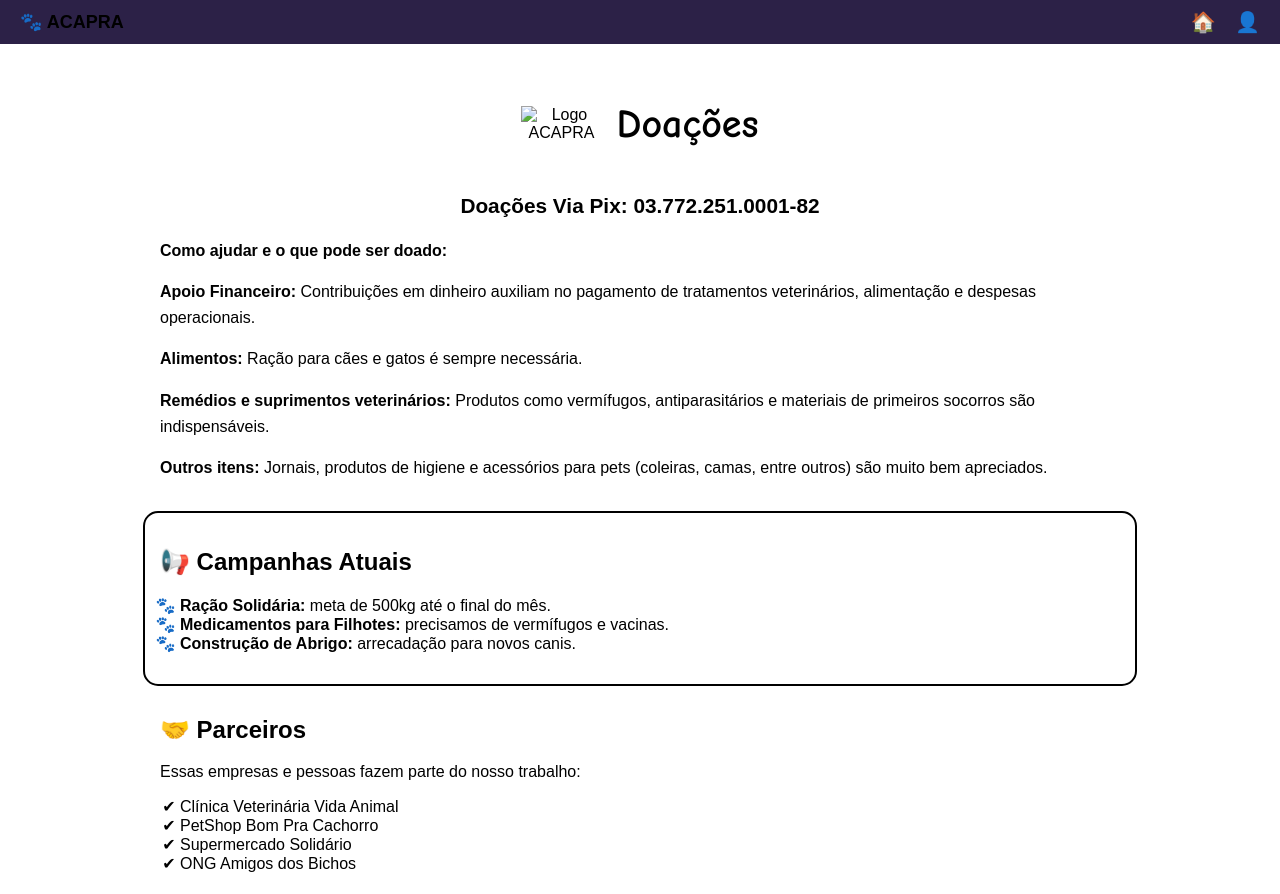
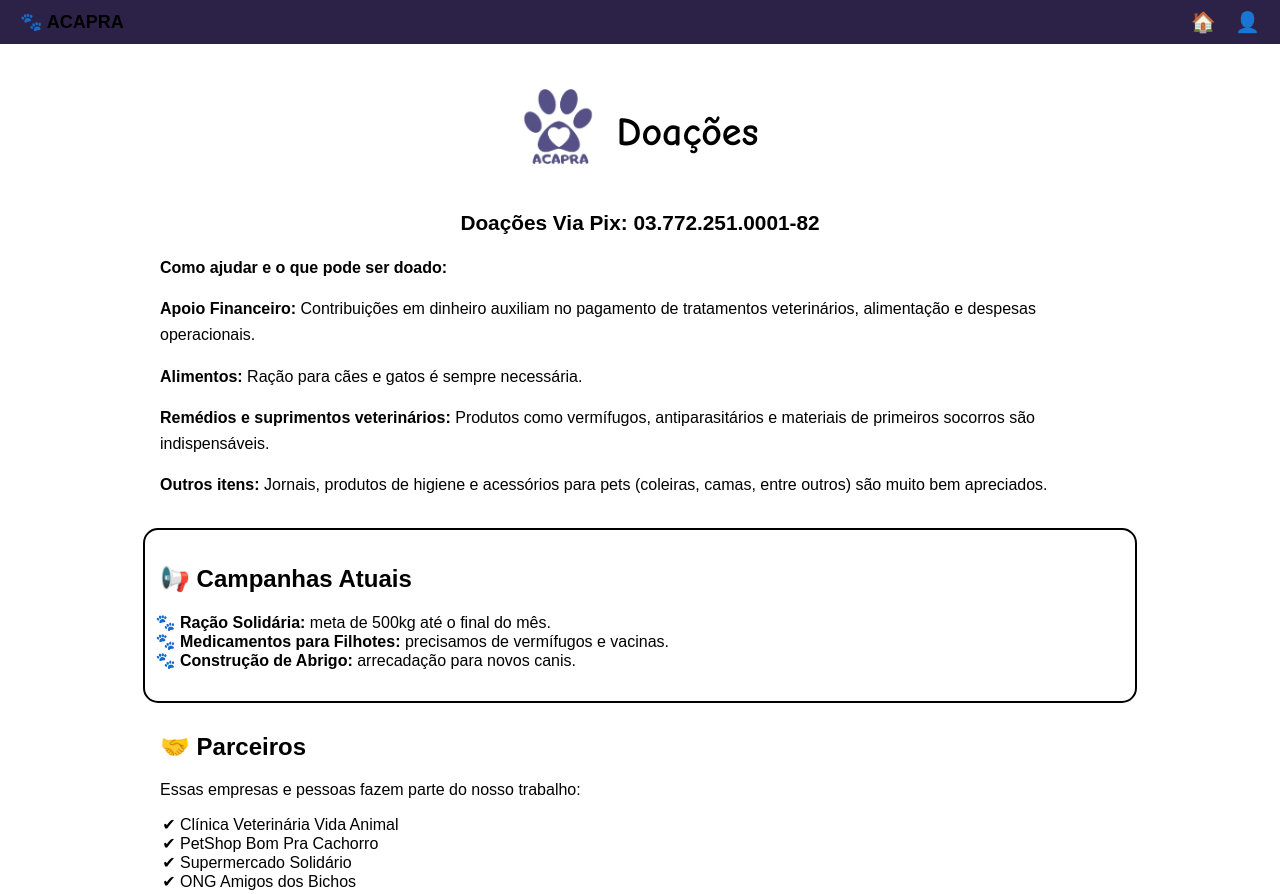
Before and after one commit to oguhfs/ProjetoACAPRA, a plain HTML site: page doacao.html in a window 1280 px wide. Shown: the top 894 px of the page. Drawn offline with Linux system fonts and the light colour scheme; files whose address does not match are found by name.

Commit message:
Alterado caminho img

```diff
--- a/doacao.html
+++ b/doacao.html
@@ -17,7 +17,7 @@
 
   <main>
     <div class="titulo-logo">
-      <img src="assets/logo roxa ACAPRA.png" alt="Logo ACAPRA">
+      <img src="./assets/img/logo roxa ACAPRA.png" alt="Logo ACAPRA">
       <h1>Doações</h1>
     </div>
 
```
